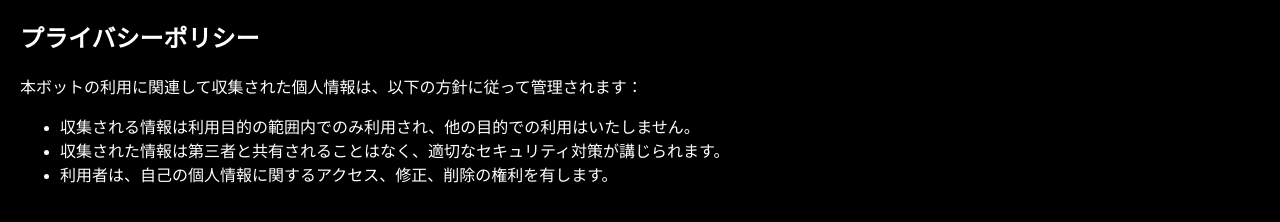
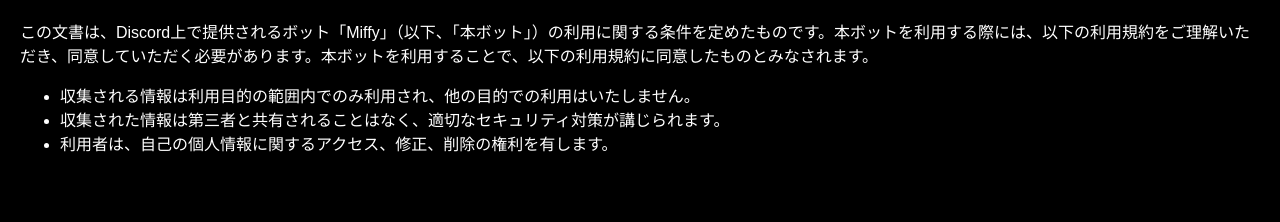
Before and after one commit to voids-top/voids-top.github.io, a plain HTML site: page privacy.html in a window 1280 px wide. Shown: the part 90-312 px from the top of the page. Drawn offline with Linux system fonts and the light colour scheme.

Commit message:
Update privacy.html

```diff
--- a/privacy.html
+++ b/privacy.html
@@ -22,9 +22,7 @@
 </head>
 <body>
   <h1>Miffyのプライバシーポリシー</h1>
-
-  <h2>プライバシーポリシー</h2>
-  <p>本ボットの利用に関連して収集された個人情報は、以下の方針に従って管理されます：</p>
+  <p>この文書は、Discord上で提供されるボット「Miffy」（以下、「本ボット」）の利用に関する条件を定めたものです。本ボットを利用する際には、以下の利用規約をご理解いただき、同意していただく必要があります。本ボットを利用することで、以下の利用規約に同意したものとみなされます。</p>
   <ul>
     <li>収集される情報は利用目的の範囲内でのみ利用され、他の目的での利用はいたしません。</li>
     <li>収集された情報は第三者と共有されることはなく、適切なセキュリティ対策が講じられます。</li>
```
